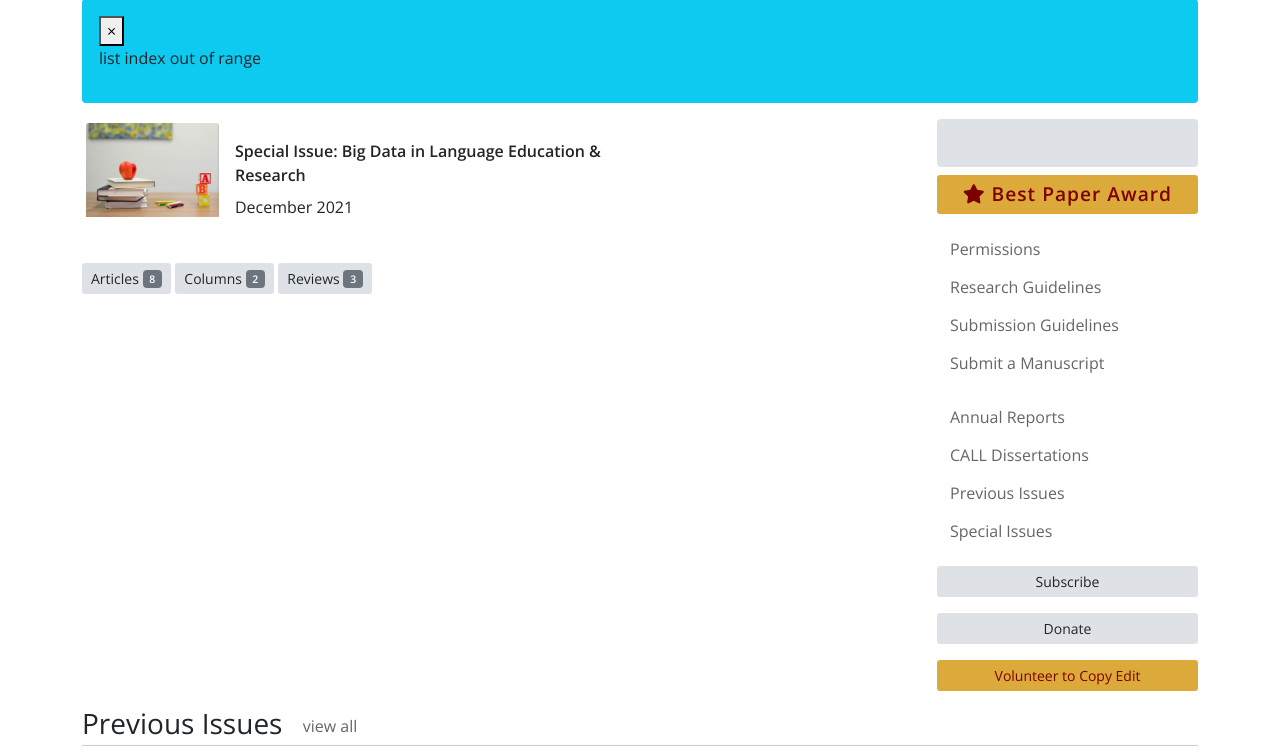
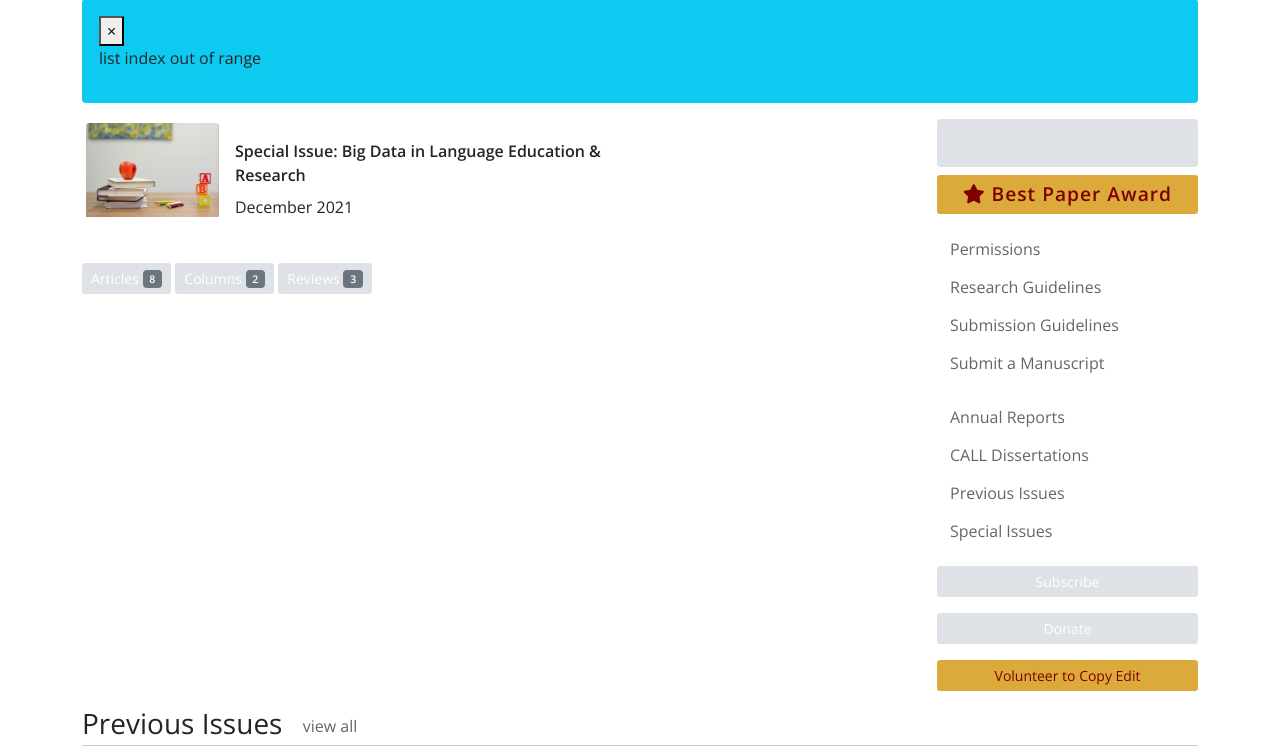
Before and after one commit to richmedina/nflrc-oai-web-dev, a Django app: page / in a window 1280 px wide. Shown: the part 102-856 px from the top of the page. Run offline with Django 3.2, Linux system fonts and the light colour scheme; data that the repository does not hold is empty; some libraries are stand-ins or nearby versions.

Commit message:
minor css adjustments

```diff
--- a/static/css/base.css
+++ b/static/css/base.css
@@ -32,7 +32,7 @@ dt.metadata {
 
 .btn-color-flat { background-color: #d49b32; color: #fff; }
 
-.bg-llt-darkgray {background-color: #dee2e6;}
+.bg-llt-darkgray {background-color: #dee2e6; color: #fff;}
 .bg-llt-gray { background: #eeeeee; color: #666;}
 .bg-llt-white { background: #fff; color: #666;}
 
```
